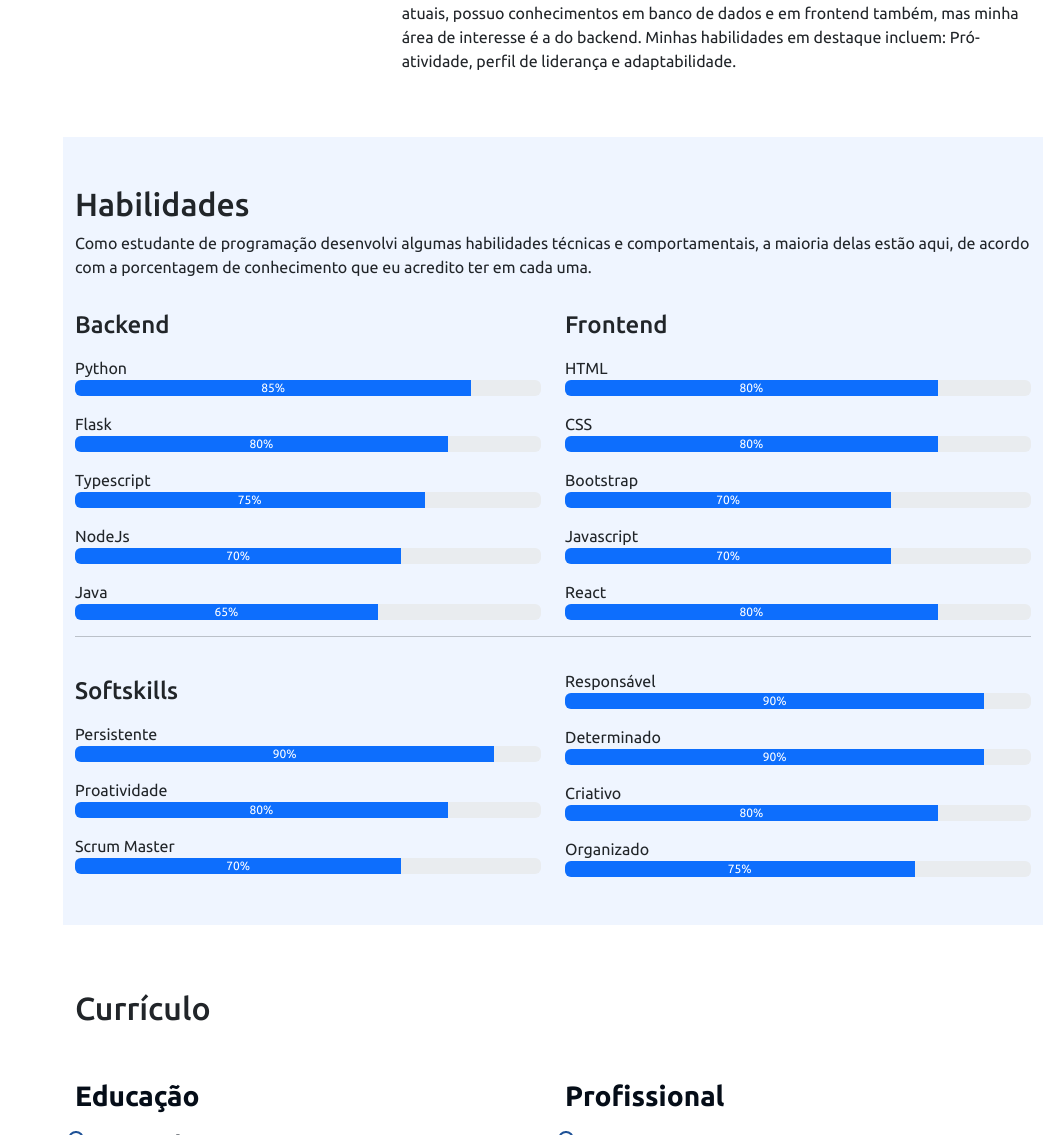
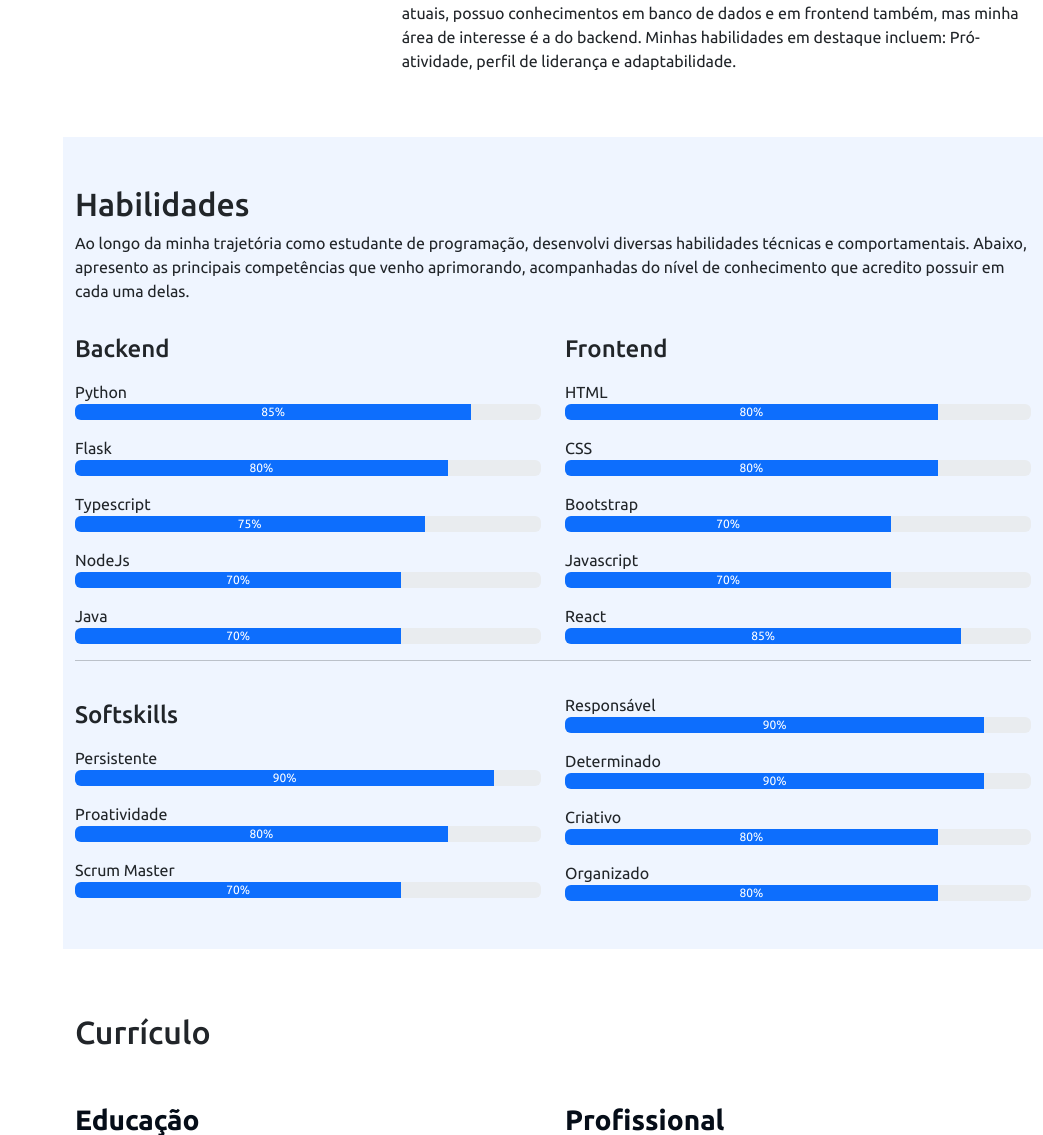
Before and after one commit to IvanSuiyama/Portifolio-Responsivo, a Flask app: page / in a window 1280 px wide. Shown: the part 1426-2561 px from the top of the page, without its empty margins (237-1280 px from the left). Run offline with Flask 3, Linux system fonts and the light colour scheme; some libraries are stand-ins or nearby versions.

Commit message:
Alteração na section habilidades

```diff
--- a/templates/index.html
+++ b/templates/index.html
@@ -125,8 +125,7 @@
         <section class="mt-5 section-bg" id="habilidades">
             <div class="container pb-5">
                 <h2 class="pt-5">Habilidades</h2>
-                <p>Como estudante de programação desenvolvi algumas habilidades técnicas e comportamentais, a maioria delas
-                    estão aqui, de acordo com a porcentagem de conhecimento que eu acredito ter em cada uma.</p>
+                <p>Ao longo da minha trajetória como estudante de programação, desenvolvi diversas habilidades técnicas e comportamentais. Abaixo, apresento as principais competências que venho aprimorando, acompanhadas do nível de conhecimento que acredito possuir em cada uma delas.</p>
 
                 <div class="row">
                     <div class="col-md-6">
@@ -152,9 +151,9 @@
                             <div class="progress-bar" style="width: 70%">70%</div>
                         </div>
                         <p class="mt-3 mb-0">Java</p>
-                        <div class="progress" role="progressbar" aria-label="Example with label" aria-valuenow="65"
+                        <div class="progress" role="progressbar" aria-label="Example with label" aria-valuenow="70"
                             aria-valuemin="0" aria-valuemax="100">
-                            <div class="progress-bar" style="width: 65%">65%</div>
+                            <div class="progress-bar" style="width: 70%">70%</div>
                         </div>
                     </div>
 
@@ -181,9 +180,9 @@
                             <div class="progress-bar" style="width: 70%">70%</div>
                         </div>
                         <p class="mt-3 mb-0">React</p>
-                        <div class="progress" role="progressbar" aria-label="Example with label" aria-valuenow="80"
+                        <div class="progress" role="progressbar" aria-label="Example with label" aria-valuenow="85"
                             aria-valuemin="0" aria-valuemax="100">
-                            <div class="progress-bar" style="width: 80%">80%</div>
+                            <div class="progress-bar" style="width: 85%">85%</div>
                         </div>
                     </div>
                 </div>
@@ -226,9 +225,9 @@
                             <div class="progress-bar" style="width: 80%">80%</div>
                         </div>
                         <p class="mt-3 mb-0">Organizado</p>
-                        <div class="progress" role="progressbar" aria-label="Example with label" aria-valuenow="75"
+                        <div class="progress" role="progressbar" aria-label="Example with label" aria-valuenow="80"
                             aria-valuemin="0" aria-valuemax="100">
-                            <div class="progress-bar" style="width: 75%">75%</div>
+                            <div class="progress-bar" style="width: 80%">80%</div>
                         </div>
                     </div>
                 </div>
```
